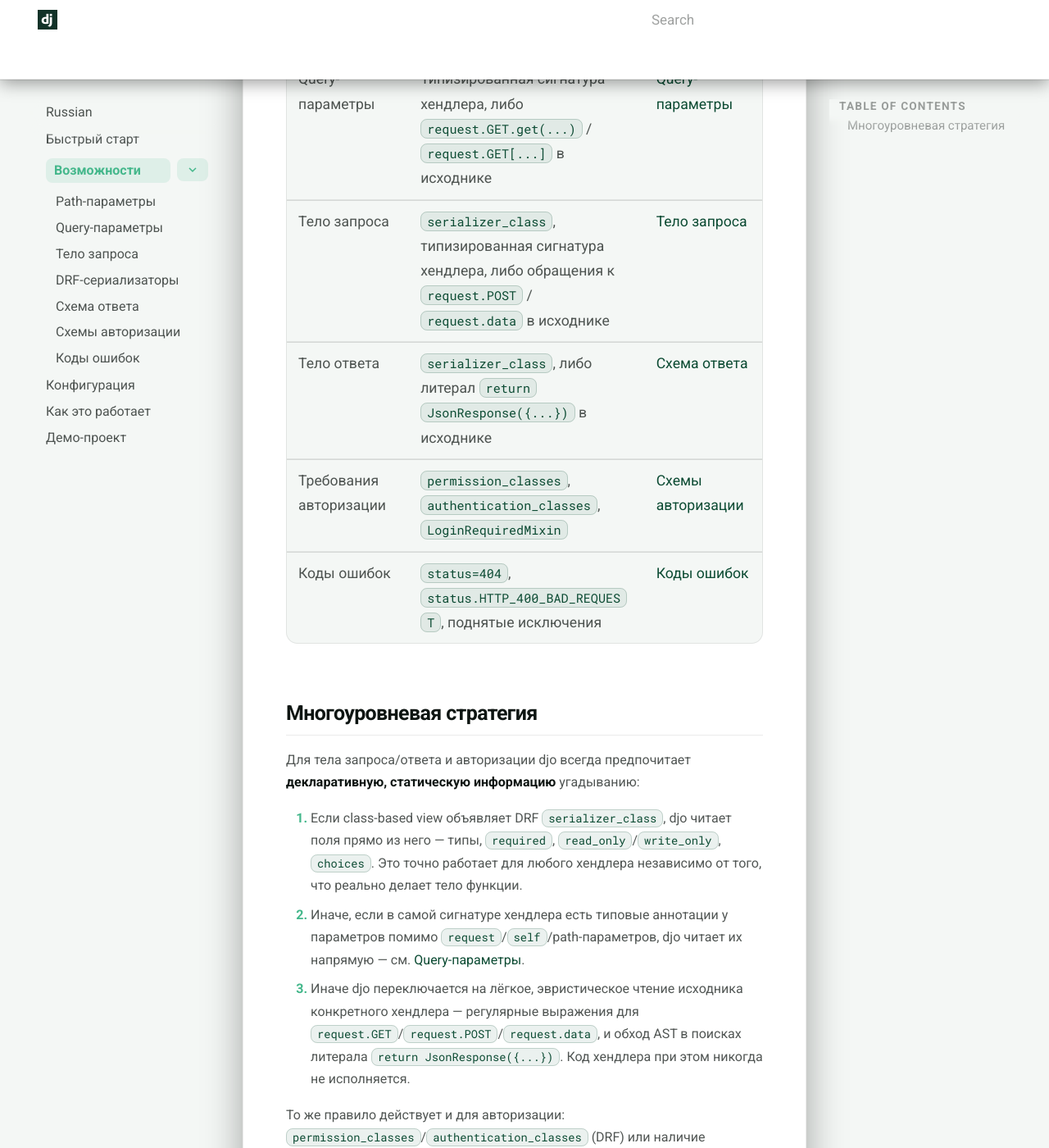
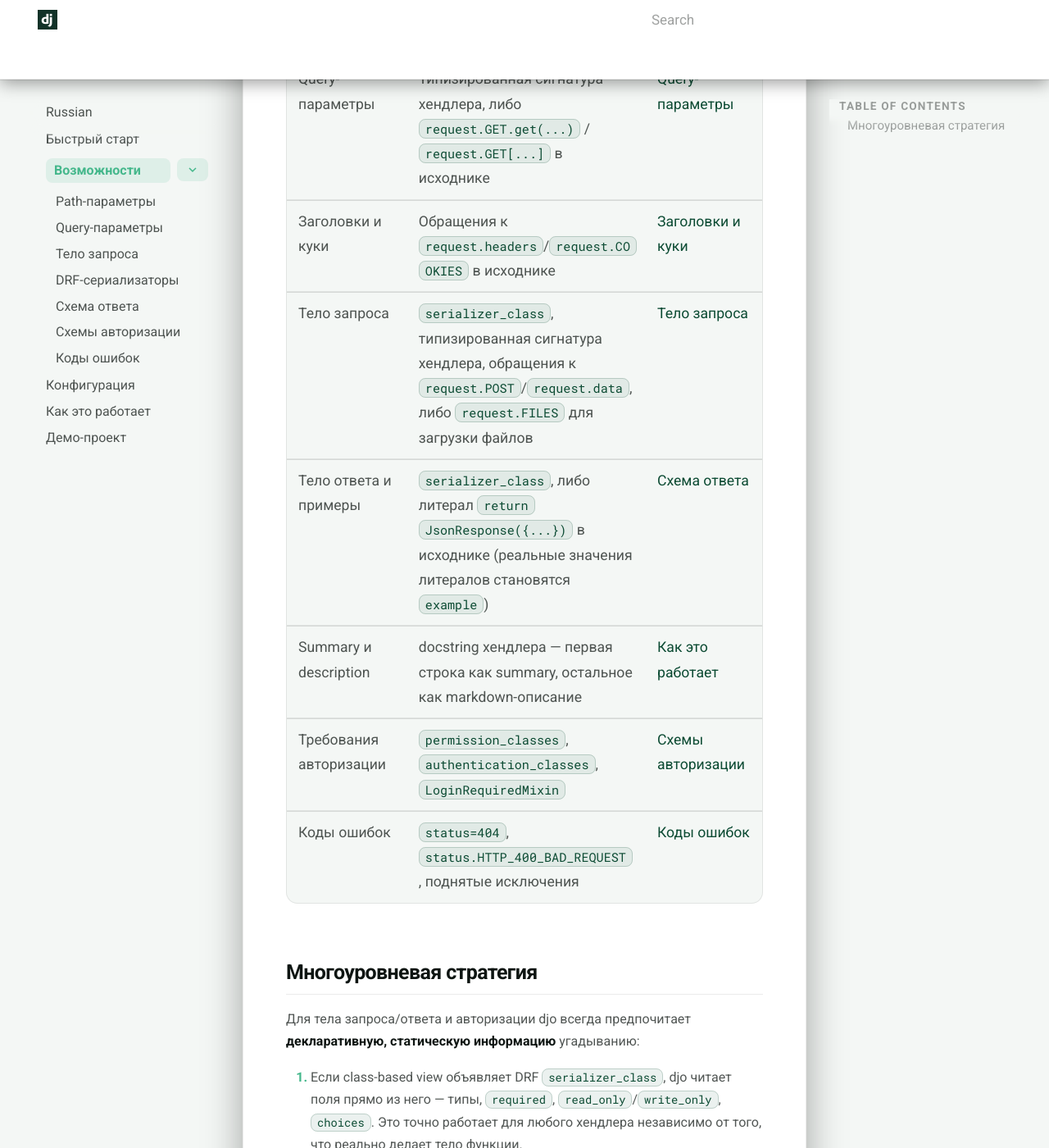
Before and after one commit to NEFORCEO/djo, an MkDocs documentation site: the page built from docs/ru/features/index.md, in a window 1280 px wide and 1400 px high, scrolled down 624 px. Shown: the whole window at 82% size. Built offline with MkDocs 1.6.1 and Material for MkDocs 9.7.7, drawn with Linux system fonts in a browser that asks for light colours; comment, search, counter and statistics services are not loaded.

Commit message:
docs: update docs/ru/features/index.md

```diff
--- a/docs/ru/features/index.md
+++ b/docs/ru/features/index.md
@@ -7,8 +7,10 @@ djo никогда не исполняет ваши view и ничего не о
 | Пути и HTTP-методы | `ROOT_URLCONF` / `View.as_view()` / DRF `APIView` | [Path-параметры](path-parameters.md) |
 | Path-параметры | Конвертеры Django `path()` (`<int:pk>`, `<uuid:token>`, ...) | [Path-параметры](path-parameters.md) |
 | Query-параметры | Типизированная сигнатура хендлера, либо `request.GET.get(...)` / `request.GET[...]` в исходнике | [Query-параметры](query-parameters.md) |
-| Тело запроса | `serializer_class`, типизированная сигнатура хендлера, либо обращения к `request.POST` / `request.data` в исходнике | [Тело запроса](request-bodies.md) |
-| Тело ответа | `serializer_class`, либо литерал `return JsonResponse({...})` в исходнике | [Схема ответа](response-schema.md) |
+| Заголовки и куки | Обращения к `request.headers`/`request.COOKIES` в исходнике | [Заголовки и куки](headers-cookies.md) |
+| Тело запроса | `serializer_class`, типизированная сигнатура хендлера, обращения к `request.POST`/`request.data`, либо `request.FILES` для загрузки файлов | [Тело запроса](request-bodies.md) |
+| Тело ответа и примеры | `serializer_class`, либо литерал `return JsonResponse({...})` в исходнике (реальные значения литералов становятся `example`) | [Схема ответа](response-schema.md) |
+| Summary и description | docstring хендлера — первая строка как summary, остальное как markdown-описание | [Как это работает](../how-it-works.md) |
 | Требования авторизации | `permission_classes`, `authentication_classes`, `LoginRequiredMixin` | [Схемы авторизации](security.md) |
 | Коды ошибок | `status=404`, `status.HTTP_400_BAD_REQUEST`, поднятые исключения | [Коды ошибок](error-responses.md) |
 
```
